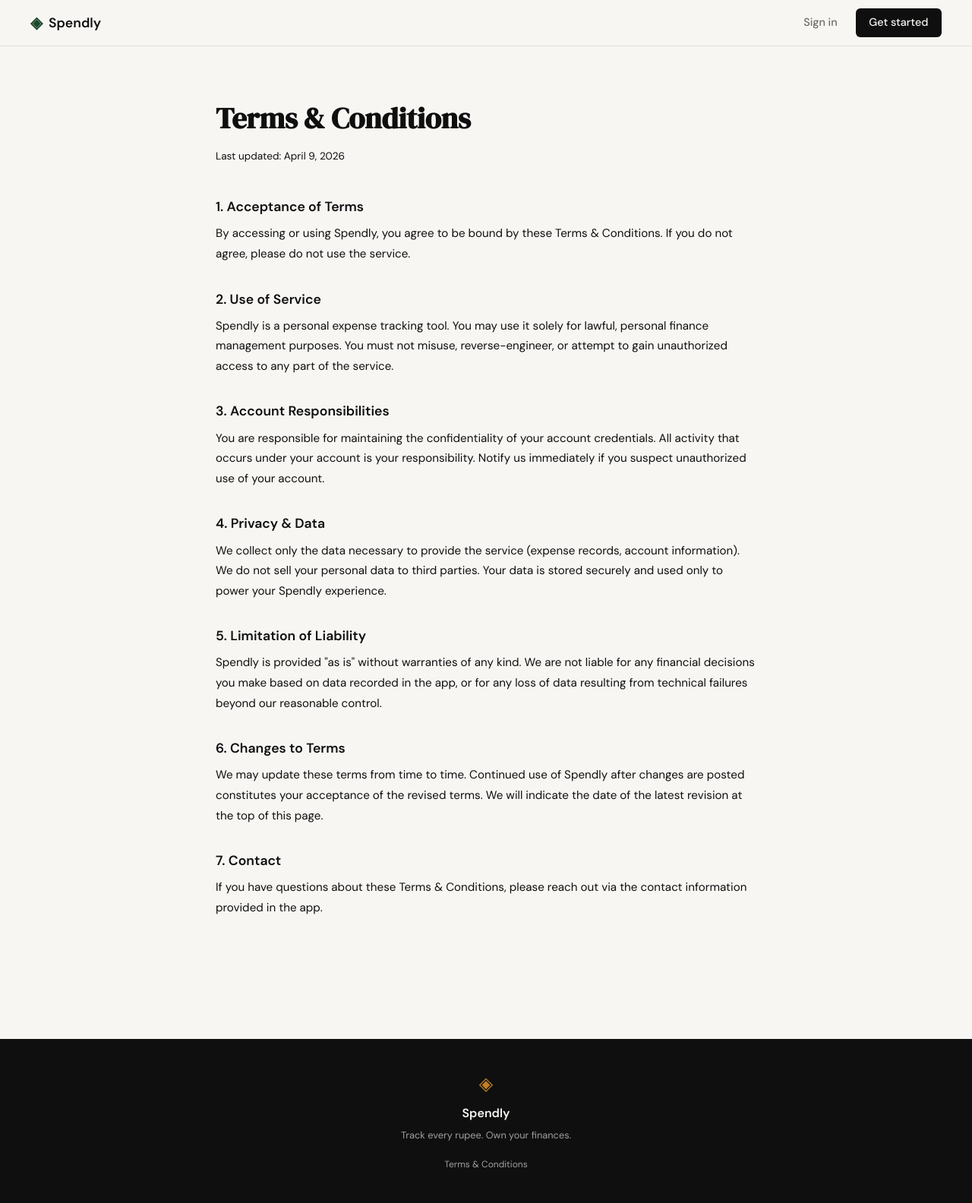
After one commit to Jenish-Shobhit/Spendly, a Flask app: page /terms in a window 1280 px wide. The commit adds this page. Shown: the whole page at 76% size. Run offline with Flask 3, Linux system fonts and the light colour scheme.

Commit message:
changed footer and added terms.

```diff
--- a/app.py
+++ b/app.py
@@ -26,6 +26,11 @@ def login():
 # Placeholder routes — students will implement these                  #
 # ------------------------------------------------------------------ #
 
+@app.route("/terms")
+def terms():
+    return render_template("terms.html")
+
+
 @app.route("/logout")
 def logout():
     return "Logout — coming in Step 3"
--- a/static/css/style.css
+++ b/static/css/style.css
@@ -507,6 +507,23 @@ a { color: inherit; text-decoration: none; }
     color: var(--ink-faint);
 }
 
+.footer-links {
+    margin-top: 0.4rem;
+}
+
+.footer-links a {
+    font-size: 0.75rem;
+    color: var(--ink-faint);
+    text-decoration: none;
+    border-bottom: 1px solid transparent;
+    transition: color 0.2s, border-color 0.2s;
+}
+
+.footer-links a:hover {
+    color: var(--paper);
+    border-bottom-color: var(--paper);
+}
+
 /* ------------------------------------------------------------------ */
 /* Responsive                                                          */
 /* ------------------------------------------------------------------ */
--- a/templates/base.html
+++ b/templates/base.html
@@ -34,6 +34,9 @@
             <span class="brand-icon">◈</span>
             <span class="footer-name">Spendly</span>
             <p class="footer-copy">Track every rupee. Own your finances.</p>
+            <div class="footer-links">
+                <a href="{{ url_for('terms') }}">Terms &amp; Conditions</a>
+            </div>
         </div>
     </footer>
 
--- /dev/null
+++ b/templates/terms.html
@@ -0,0 +1,69 @@
+{% extends "base.html" %}
+
+{% block title %}Terms & Conditions — Spendly{% endblock %}
+
+{% block head %}
+<style>
+    .terms-page {
+        max-width: 760px;
+        margin: 4rem auto;
+        padding: 0 1.5rem 5rem;
+    }
+
+    .terms-page h1 {
+        font-family: 'DM Serif Display', serif;
+        font-size: 2.4rem;
+        color: var(--ink);
+        margin-bottom: 0.5rem;
+    }
+
+    .terms-page .last-updated {
+        font-size: 0.85rem;
+        color: var(--ink-light);
+        margin-bottom: 2.5rem;
+    }
+
+    .terms-page h2 {
+        font-size: 1.1rem;
+        font-weight: 600;
+        color: var(--ink);
+        margin-top: 2rem;
+        margin-bottom: 0.5rem;
+    }
+
+    .terms-page p {
+        font-size: 0.95rem;
+        line-height: 1.75;
+        color: var(--ink-light);
+        margin-bottom: 1rem;
+    }
+</style>
+{% endblock %}
+
+{% block content %}
+<div class="terms-page">
+    <h1>Terms &amp; Conditions</h1>
+    <p class="last-updated">Last updated: April 9, 2026</p>
+
+    <h2>1. Acceptance of Terms</h2>
+    <p>By accessing or using Spendly, you agree to be bound by these Terms &amp; Conditions. If you do not agree, please do not use the service.</p>
+
+    <h2>2. Use of Service</h2>
+    <p>Spendly is a personal expense tracking tool. You may use it solely for lawful, personal finance management purposes. You must not misuse, reverse-engineer, or attempt to gain unauthorized access to any part of the service.</p>
+
+    <h2>3. Account Responsibilities</h2>
+    <p>You are responsible for maintaining the confidentiality of your account credentials. All activity that occurs under your account is your responsibility. Notify us immediately if you suspect unauthorized use of your account.</p>
+
+    <h2>4. Privacy &amp; Data</h2>
+    <p>We collect only the data necessary to provide the service (expense records, account information). We do not sell your personal data to third parties. Your data is stored securely and used only to power your Spendly experience.</p>
+
+    <h2>5. Limitation of Liability</h2>
+    <p>Spendly is provided "as is" without warranties of any kind. We are not liable for any financial decisions you make based on data recorded in the app, or for any loss of data resulting from technical failures beyond our reasonable control.</p>
+
+    <h2>6. Changes to Terms</h2>
+    <p>We may update these terms from time to time. Continued use of Spendly after changes are posted constitutes your acceptance of the revised terms. We will indicate the date of the latest revision at the top of this page.</p>
+
+    <h2>7. Contact</h2>
+    <p>If you have questions about these Terms &amp; Conditions, please reach out via the contact information provided in the app.</p>
+</div>
+{% endblock %}
```
Also changed, not shown: 1 other file.
